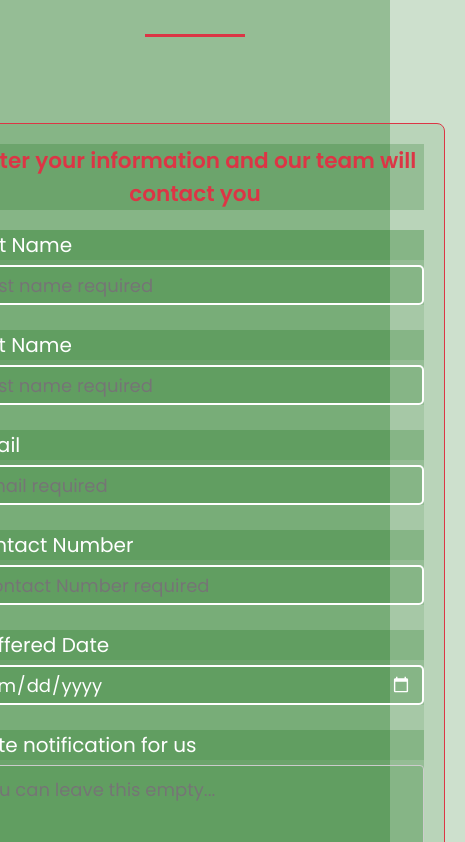
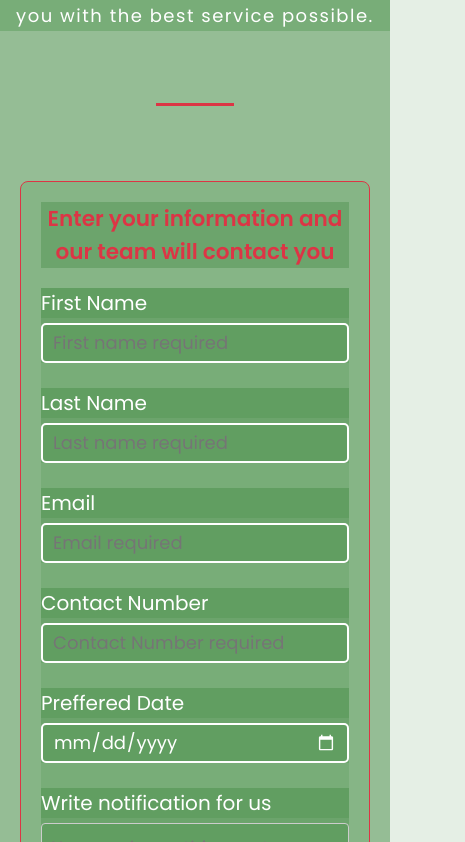
Before and after one commit to MarkoP00/wheels-car-detailing, a Vue app: page /#/contact in a window 390 px wide. Shown: the part 7182-8024 px from the top of the page, 465 px wide, since content can reach past the window. Built offline with nearby package versions, Linux system fonts and the light colour scheme.

Commit message:
FEAT: Fixing form styles

```diff
--- a/src/components/UserForm.vue
+++ b/src/components/UserForm.vue
@@ -211,7 +211,7 @@ section {
 main {
   max-width: 1000px;
   margin: 0 auto;
-  padding: 0 20px;
+  padding: 20px;
   display: flex;
   flex-direction: column;
   gap: 150px;
@@ -334,6 +334,19 @@ textarea:focus {
   border: 1px solid #dc3545;
 }
 
+@media (max-width: 540px) {
+  form {
+    width: 350px;
+  }
+}
+@media (max-width: 425px) {
+  form {
+    width: 350px;
+  }
+  main {
+    padding: 0;
+  }
+}
 @media (max-width: 376px) {
   .formText::before {
     left: 30%;
@@ -341,7 +354,7 @@ textarea:focus {
     width: 40%;
   }
   form {
-    padding: 20px;
+    width: 300px;
   }
 }
 </style>
```
